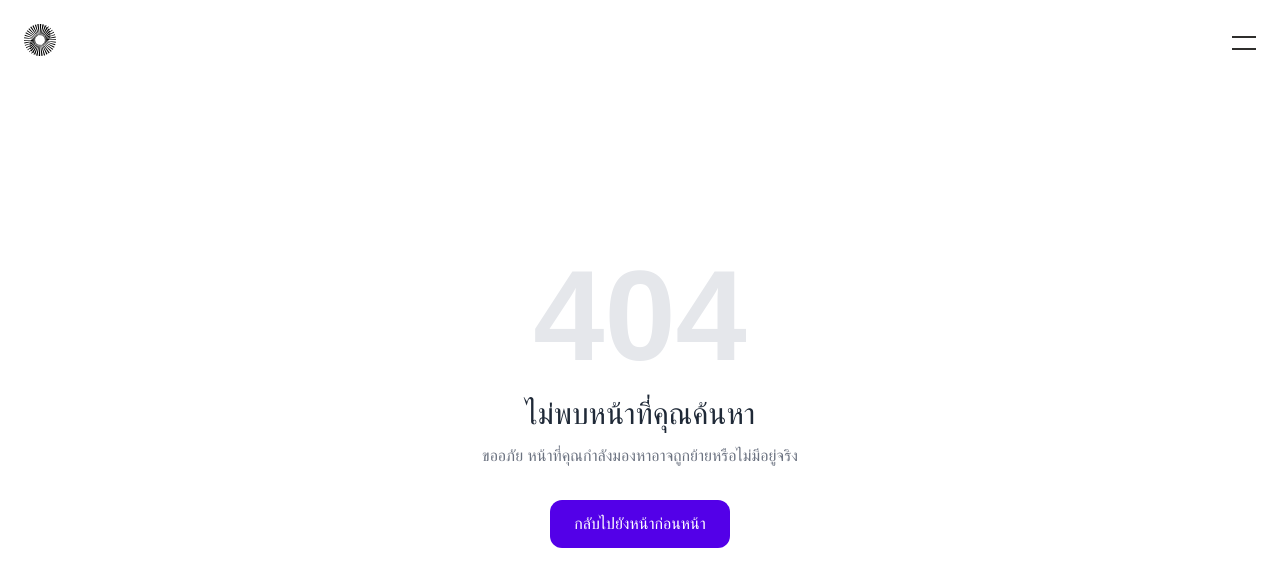
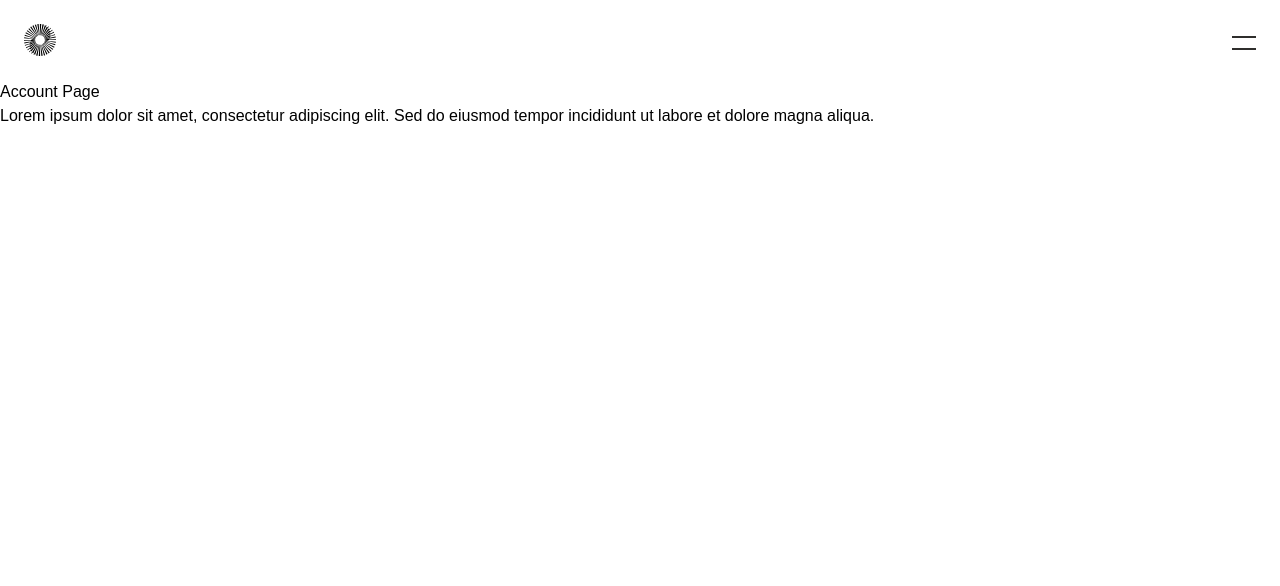
Before and after one commit to mrapiiwat/SatiSatang, a React (Vite) app in the folder frontend/: page /user/category in a window 1280 px wide. Shown: the top 586 px of the page. Built offline with nearby package versions, Linux system fonts and the light colour scheme; no server answers; a web font is replaced by a local one.

Commit message:
1.แก้ไขสี ข้อความ และลบบางเมนูออกใน Sidebar 2.เพิ่ม path ของหน้า บัญชี จัดการหมวดหมู่ และคุยกับพี่สตาค์ในแอปรูท

```diff
--- a/frontend/src/components/user/Sidebar.tsx
+++ b/frontend/src/components/user/Sidebar.tsx
@@ -32,11 +32,9 @@ export default function Sidebar({ isOpen, onClose }: SidebarProps) {
               <h1 className="text-white text-2xl font-medium">แชทกับพี่สตางค์</h1>
             </div>
             <ul className="space-y-6 px-9">
-              <li className="py-2 font-medium text-base cursor-pointer">สรุปรายรับ รายจ่าย</li>
-              <li className="py-2 font-medium text-base cursor-pointer">จัดการหมวดหมู่</li>
-              <li className="py-2 font-medium text-base cursor-pointer">การตั้งค่า</li>
-              <li className="py-2 font-medium text-base cursor-pointer">บัญชี</li>
-              <li className="py-2 font-medium text-base cursor-pointer">แจ้งปัญหาหรือข้อเสนอแนะ</li>
+              <li className="py-2 font-semibold text-base cursor-pointer">สรุปรายรับ รายจ่าย</li>
+              <li className="py-2 font-semibold text-base cursor-pointer">จัดการหมวดหมู่</li>
+              <li className="py-2 font-semibold text-base cursor-pointer">บัญชี</li>
             </ul>
           </div>
           <div
--- a/frontend/src/pages/users/Account.tsx
+++ b/frontend/src/pages/users/Account.tsx
@@ -0,0 +1,12 @@
+import React from 'react';
+
+const Account: React.FC = () => {
+    return (
+        <div>
+            <h1>Account Page</h1>
+            <p>Lorem ipsum dolor sit amet, consectetur adipiscing elit. Sed do eiusmod tempor incididunt ut labore et dolore magna aliqua.</p>
+        </div>
+    );
+};
+
+export default Account;
--- a/frontend/src/pages/users/Category.tsx
+++ b/frontend/src/pages/users/Category.tsx
@@ -0,0 +1,12 @@
+import React from 'react';
+
+const Category: React.FC = () => {
+    return (
+        <div>
+            <h1>Account Page</h1>
+            <p>Lorem ipsum dolor sit amet, consectetur adipiscing elit. Sed do eiusmod tempor incididunt ut labore et dolore magna aliqua.</p>
+        </div>
+    );
+};
+
+export default Category;
--- a/frontend/src/pages/users/Satang.tsx
+++ b/frontend/src/pages/users/Satang.tsx
@@ -0,0 +1,12 @@
+import React from 'react';
+
+const Satang: React.FC = () => {
+    return (
+        <div>
+            <h1>Account Page</h1>
+            <p>Lorem ipsum dolor sit amet, consectetur adipiscing elit. Sed do eiusmod tempor incididunt ut labore et dolore magna aliqua.</p>
+        </div>
+    );
+};
+
+export default Satang;
--- a/frontend/src/routes/AppRoutes.tsx
+++ b/frontend/src/routes/AppRoutes.tsx
@@ -10,6 +10,9 @@ import AuthCallback from '../pages/auth/AuthCallback';
 import RedirectIfAuth from './RedirectIfAuth';
 import Layout from '../pages/Layout';
 import NotFound from '../pages/404/NotFound';
+import Account from '../pages/users/Account';
+import Category from '../pages/users/Category';
+import Satang from '../pages/users/Satang';
 
 const router = createBrowserRouter([
   {
@@ -29,6 +32,9 @@ const router = createBrowserRouter([
     element: <LayoutUser />,
     children: [
       { index: true, element: <HomeUsers /> },
+      { path: '/user/account', element: <Account /> },
+      { path: '/user/category', element: <Category /> },
+      { path: '/user/satang', element: <Satang /> },
       { path: '*', element: <NotFound /> },
     ],
   },
```
